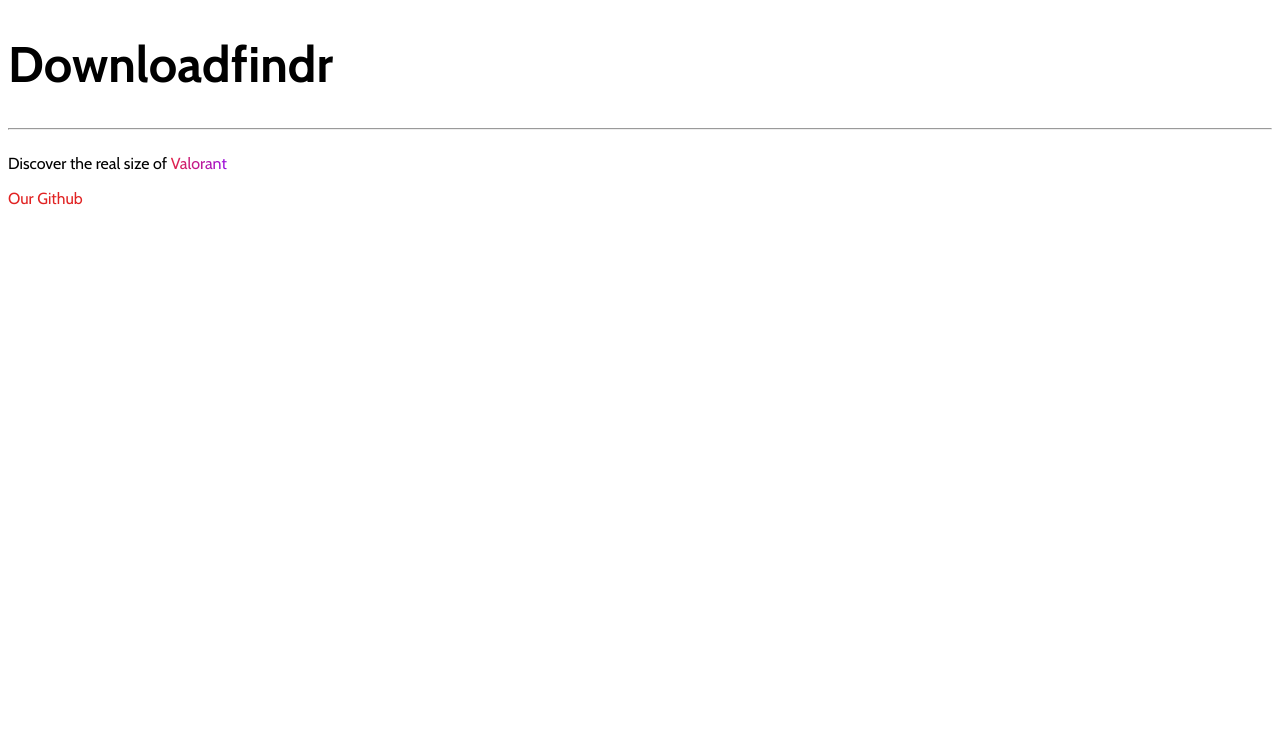
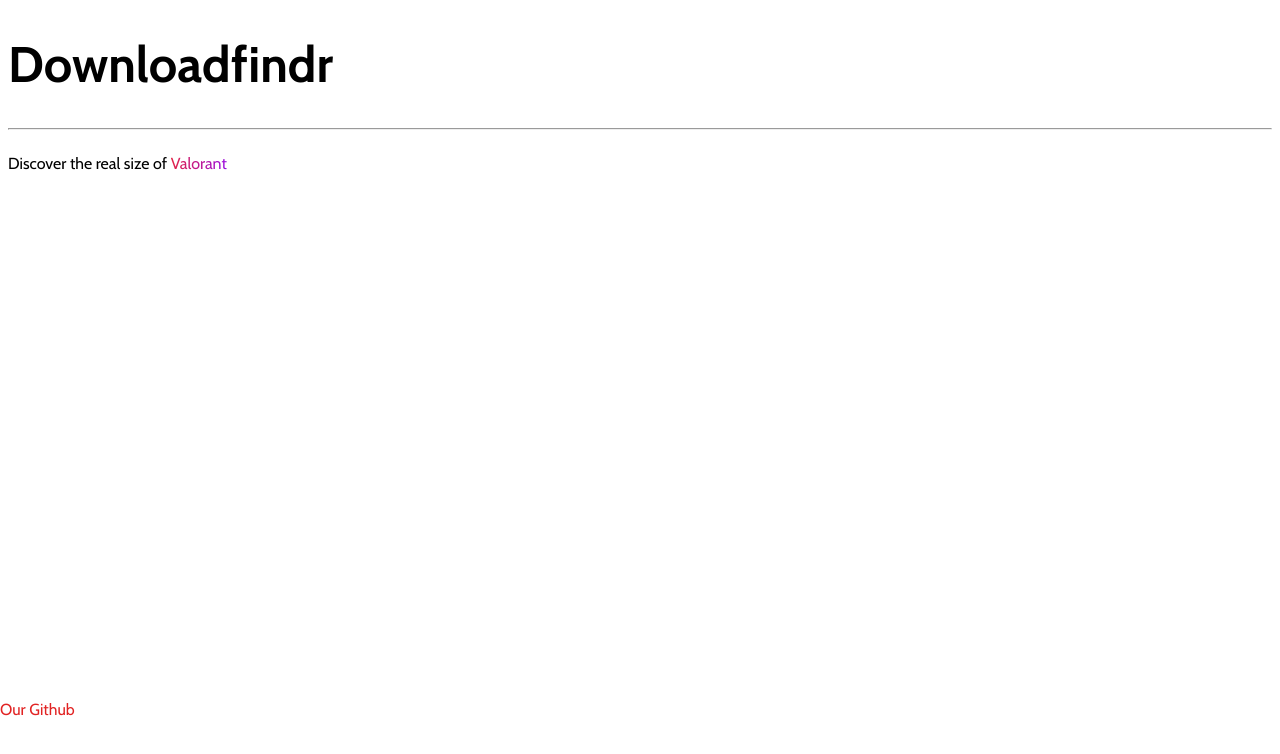
Before and after one commit to Curleta/downloadfindr, a plain HTML site: page index.html in a window 1280 px wide. Drawn offline with nearby package versions, Linux system fonts and the light colour scheme.

Commit message:
Added footer styles

```diff
--- a/assets/main.css
+++ b/assets/main.css
@@ -2,6 +2,20 @@
 
 * {
     font-family: 'Cabin';
+}
+
+html {
+    min-height: 100%;
+    position: relative;
+}
+
+footer {
+    position: absolute;
+    left: 0;
+    bottom: 0;
+    height: 100px;
+    width: 100%;
+    overflow: hidden;
 }
 
 #title {
```
